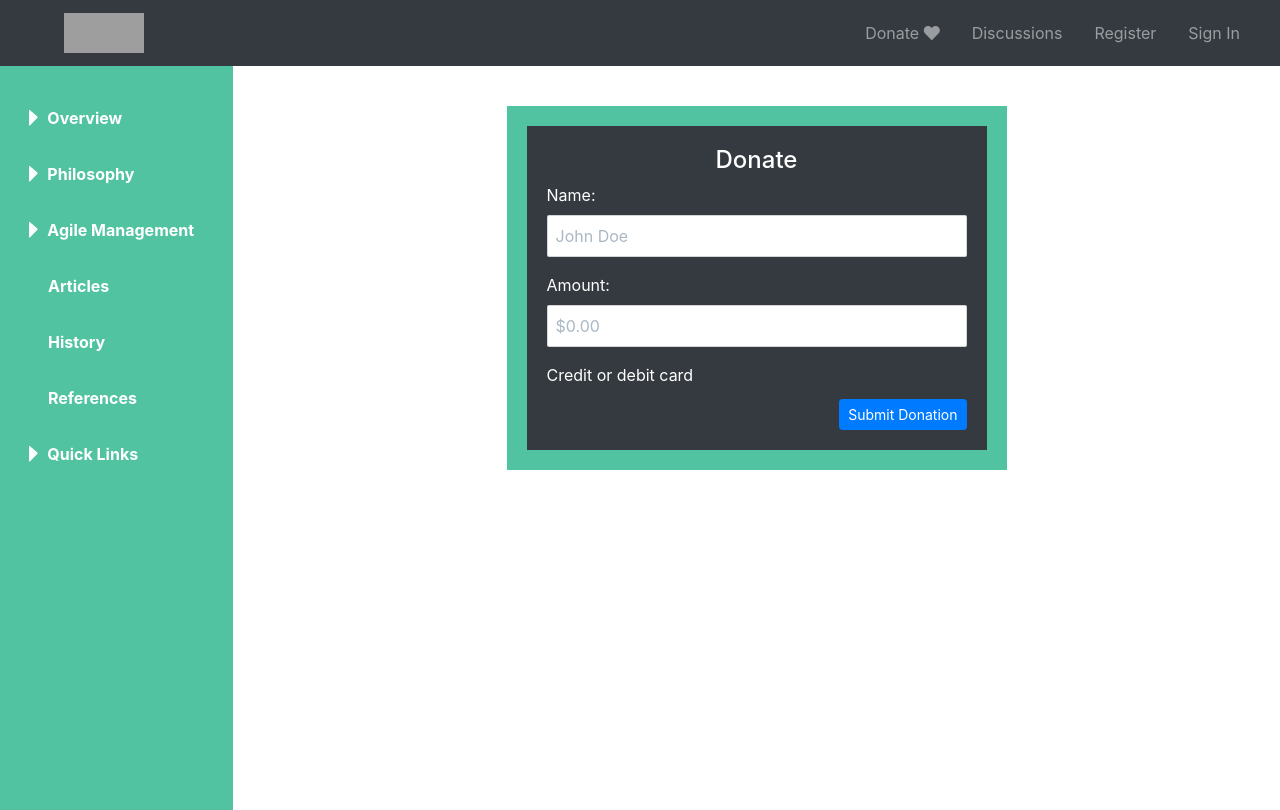
After one commit to dheide951/agile-wiki, a Django app: page /donate/ in a window 1280 px wide. The commit adds this page. Run offline with Django 3.2, Linux system fonts and the light colour scheme; some libraries are stand-ins or nearby versions; grey boxes are pictures that could not be loaded.

Commit message:
added stripe

```diff
--- a/wiki/models/__init__.py
+++ b/wiki/models/__init__.py
@@ -1,3 +1,4 @@
 from .article import Article
 from .comment import Comment
 from .discussion import Discussion
+from .donation import Donation
--- a/wiki/static/wiki/wiki.css
+++ b/wiki/static/wiki/wiki.css
@@ -120,7 +120,7 @@ body {
     height: 500px;
 }
 
-.article-form input[type="text"], .article-form textarea, .discussion-form input[type="text"], .discussion-form textarea, .comment_form textarea {
+.stripe-form input, .article-form input[type="text"], .article-form textarea, .discussion-form input[type="text"], .discussion-form textarea, .comment_form textarea {
 
     /*width: 100%;*/
     resize: none;
@@ -132,6 +132,59 @@ body {
 
 }
 
+.stripe-form input::placeholder {
+    color: #aab7c4;
+}
+
+.stripe-form {
+
+    width: 500px;
+    margin-left: auto;
+    margin-right: auto;
+    color: white;
+    background-color: #343a40;
+    border: 20px solid #51C3A0;
+    padding: 20px;
+
+}
+
+/**
+ * The CSS shown here will not be introduced in the Quickstart guide, but shows
+ * how you can use CSS to style your Element's container.
+ */
+.StripeElement {
+    box-sizing: border-box;
+
+    width: 100%;
+    height: 40px;
+
+    padding: 10px 12px;
+    margin-bottom: 10px;
+    border: 1px solid rgba(0, 0, 0, 0.16);
+    border-radius: 2px;
+    background-color: white;
+
+    /*box-shadow: 0 1px 3px 0 #e6ebf1;*/
+    -webkit-transition: box-shadow 150ms ease;
+    transition: box-shadow 150ms ease;
+}
+
+/*.StripeElement--focus {*/
+/*box-shadow: 0 1px 3px 0 #cfd7df;*/
+/*}*/
+
+.StripeElement--invalid {
+    border-color: #fa755a;
+}
+
+.StripeElement--webkit-autofill {
+    background-color: #fefde5 !important;
+}
+
+.form-row {
+    margin-left: 0;
+    margin-right: 0;
+}
 
 @media (max-width: 700px) {
 
--- a/wiki/templates/wiki/base_template.html
+++ b/wiki/templates/wiki/base_template.html
@@ -3,12 +3,15 @@
 <head>
     <meta charset="UTF-8">
     <title>Agile Wiki</title>
+    <meta name="viewport" content="width=device-width, initial-scale=1" />
     {% load static %}
     <link rel="shortcut icon" type="image/svg" href="{% static 'wiki/favicon.png' %}"/>
     <link rel="stylesheet" href="https://use.fontawesome.com/releases/v5.7.2/css/all.css"
           integrity="sha384-fnmOCqbTlWIlj8LyTjo7mOUStjsKC4pOpQbqyi7RrhN7udi9RwhKkMHpvLbHG9Sr" crossorigin="anonymous">
     <link href="https://unpkg.com/bootstrap@4.2.1/dist/css/bootstrap.min.css" rel="stylesheet">
     <link rel="stylesheet" type="text/css" href="{% static 'wiki/wiki.css' %}">
+    <script src="https://js.stripe.com/v3/"></script>
+
 
 </head>
 <body>
@@ -35,5 +38,6 @@
 <script src="https://cdnjs.cloudflare.com/ajax/libs/popper.js/1.14.6/umd/popper.min.js"></script>
 <script src="https://stackpath.bootstrapcdn.com/bootstrap/4.2.1/js/bootstrap.min.js"></script>
 
+
 </body>
 </html>
--- /dev/null
+++ b/wiki/templates/wiki/donate_form.html
@@ -0,0 +1,144 @@
+{% extends 'wiki/base_template.html' %}
+
+
+{% block content %}
+
+    <div class="stripe-form">
+
+        <div class="d-flex">
+            <h4 class="ml-auto mr-auto text-white">Donate</h4>
+        </div>
+
+        <form method="post" action="{% url 'accept-donation' %}" autocomplete="off" id="name-form">
+            {% csrf_token %}
+            <div class="form-group">
+                <label for="name">Name:</label>
+                <input type="text" id="name" placeholder="John Doe" required>
+            </div>
+            <div class="form-group">
+                <label for="amount">Amount:</label>
+                <input type="number" id="amount" placeholder="$0.00" step=".01" min="1.00" required>
+            </div>
+        </form>
+
+        <form action="{% url 'accept-donation' %}" method="post" id="payment-form" autocomplete="off">
+            {% csrf_token %}
+
+
+            <div class="form-row form-group mb-1">
+
+
+                <label for="card-element">
+                    Credit or debit card
+                </label>
+                <div id="card-element">
+                    <!-- A Stripe Element will be inserted here. -->
+                </div>
+
+                <!-- Used to display form errors. -->
+                <div id="card-errors" role="alert"></div>
+            </div>
+            <div class="d-flex">
+                <div class="ml-auto">
+                    <button type="submit" class="btn btn-sm btn-primary">Submit Donation</button>
+                </div>
+            </div>
+        </form>
+
+    </div>
+
+    <script>
+
+        let stripe = Stripe('{{ stripe_pk }}');
+
+        // Create an instance of Elements.
+        let elements = stripe.elements();
+
+        // Custom styling can be passed to options when creating an Element.
+        // (Note that this demo uses a wider set of styles than the guide below.)
+        let style = {
+            base: {
+                color: '#32325d',
+                fontFamily: '"Helvetica Neue", Helvetica, sans-serif',
+                fontSmoothing: 'antialiased',
+                fontSize: '16px',
+                '::placeholder': {
+                    color: '#aab7c4'
+                }
+            },
+            invalid: {
+                color: '#fa755a',
+                iconColor: '#fa755a'
+            }
+        };
+
+        // Create an instance of the card Element.
+        let card = elements.create('card', {style: style});
+
+        // Add an instance of the card Element into the `card-element` <div>.
+        card.mount('#card-element');
+
+        // Handle real-time validation errors from the card Element.
+        card.addEventListener('change', function (event) {
+            let displayError = document.getElementById('card-errors');
+            if (event.error) {
+                displayError.textContent = event.error.message;
+            } else {
+                displayError.textContent = '';
+            }
+        });
+
+
+        // Handle form submission.
+        let form = document.getElementById('payment-form');
+        form.addEventListener('submit', function (event) {
+            event.preventDefault()
+
+
+            var name = document.getElementById('name').value;
+            var amount = document.getElementById('amount').value;
+
+            stripe.createToken(card).then(function (result) {
+                if (result.error) {
+                    // Inform the user if there was an error.
+                    let errorElement = document.getElementById('card-errors');
+                    errorElement.textContent = result.error.message;
+                } else {
+                    // Send the token to your server.
+                    stripeTokenHandler(result.token, name, amount);
+                }
+            });
+        })
+        ;
+
+
+        // Submit the form with the token ID.
+        function stripeTokenHandler(token, name, amount) {
+            // Insert the token ID into the form so it gets submitted to the server
+            let form = document.getElementById('payment-form');
+            let token_input = document.createElement('input');
+            token_input.setAttribute('type', 'hidden');
+            token_input.setAttribute('name', 'stripeToken');
+            token_input.setAttribute('value', token.id);
+
+            let name_input = document.createElement('input')
+            name_input.setAttribute('type', 'hidden');
+            name_input.setAttribute('name', 'name');
+            name_input.setAttribute('value', name);
+
+            let amount_input = document.createElement('input')
+            amount_input.setAttribute('type', 'hidden');
+            amount_input.setAttribute('name', 'amount');
+            amount_input.setAttribute('value', amount);
+
+            form.appendChild(token_input);
+            form.appendChild(name_input);
+            form.appendChild(amount_input);
+            // Submit the form
+            form.submit();
+        }
+
+
+    </script>
+
+{% endblock %}
--- a/wiki/templates/wiki/navbar.html
+++ b/wiki/templates/wiki/navbar.html
@@ -10,6 +10,9 @@
 
     <div class="collapse navbar-collapse" id="navbarSupportedContent">
         <ul class="navbar-nav ml-auto">
+            <li class="mr-3 nav-item">
+                <a class="nav-link" href="{% url 'donate' %}">Donate <i class="fas fa-heart"></i></a>
+            </li>
             <li class="mr-3 nav-item">
                 <a class="nav-link" href="{% url 'discussions' %}">Discussions</a>
             </li>
--- a/wiki/urls.py
+++ b/wiki/urls.py
@@ -25,5 +25,7 @@ urlpatterns = [
     path('user/discussions/', login_required(UserDiscussionView.as_view()), name='user-discussion'),
     path('articles/<int:pk>/comment', login_required(views.add_article_comment), name='article-comment'),
     path('discussions/<int:pk>/comment', login_required(views.add_discussion_comment), name='discussion-comment'),
-    path('articles/<int:pk>/rate', login_required(views.rate_article), name='rate')
+    path('articles/<int:pk>/rate', login_required(views.rate_article), name='rate'),
+    path('donate/', views.donate, name='donate'),
+    path('accept-donation/', views.accept_donation, name='accept-donation'),
 ]
--- a/wiki/views.py
+++ b/wiki/views.py
@@ -1,16 +1,50 @@
 from django.shortcuts import render, redirect, get_object_or_404
 from django.contrib.auth.forms import UserCreationForm
 from django.contrib.auth import authenticate, login
-from wiki.models import Article, Discussion, Comment
+from wiki.models import Article, Discussion, Comment, Donation
 from wiki.forms import ArticleForm, DiscussionForm, CommentForm
 from django.views import View
 from django.views.generic import DetailView, ListView
+from decouple import config
+import stripe
 
 
 def index(request):
     top_articles = Article.objects.filter(rating__gt=3)
     context = {'top_articles': top_articles}
     return render(request, 'wiki/index.html', context)
+
+
+def donate(request):
+    context = {'stripe_pk': config('STRIPE_PK')}
+    return render(request, 'wiki/donate_form.html', context)
+
+
+def accept_donation(request):
+    if request.method == 'POST':
+        stripe.api_key = config('STRIPE_SK')
+
+        if not all([request.POST['amount'], request.POST['name'], request.POST['stripeToken']]):
+            redirect('donate')
+
+        amount = int(float(request.POST['amount']) * 100)
+
+        charge = stripe.Charge.create(
+            amount=amount,
+            currency='usd',
+            source=request.POST['stripeToken'],
+            description='Donation for agile wiki'
+        )
+
+        donation = Donation(
+            name=request.POST['name'],
+            amount=amount,
+            invoice=charge['invoice']
+        )
+
+        return redirect('index')
+
+    return redirect('donate')
 
 
 def register(request):
```
Also changed, not shown: agile_wiki/settings.py (+1 -6 lines), wiki/models/donation.py (added, +10 -0 lines), 2 other files.
